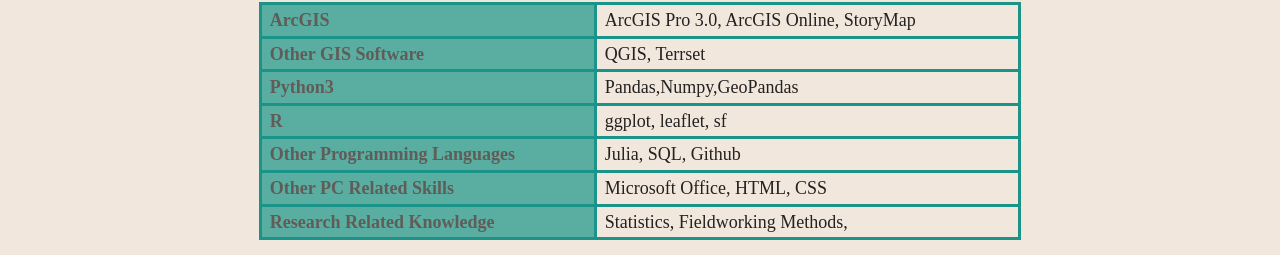
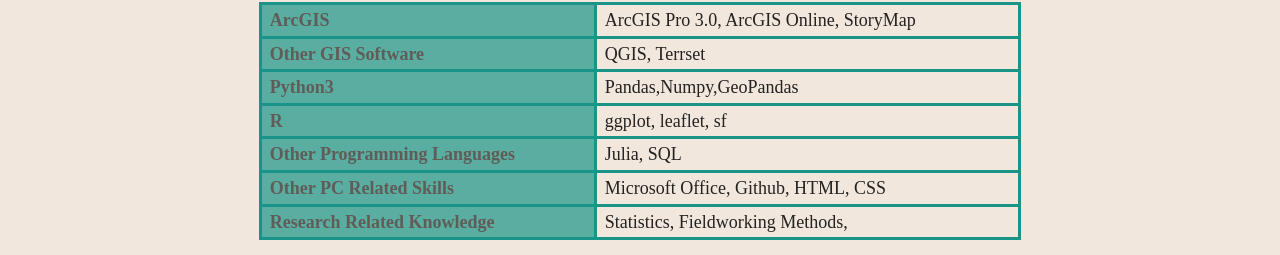
Before and after one commit to naoyamorishita/naoyamorishita.github.io, a plain HTML site: page index.html in a window 1280 px wide. Shown: the part 979-1234 px from the top of the page. Drawn offline with Linux system fonts and the light colour scheme.

Commit message:
minor changes

```diff
--- a/index.html
+++ b/index.html
@@ -59,11 +59,11 @@
 						</tr>
 						<tr>
 							<th>Other Programming Languages</th>
-							<td>Julia, SQL, Github</td>
+							<td>Julia, SQL</td>
 						</tr>
 						<tr>
 							<th>Other PC Related Skills</th>
-							<td>Microsoft Office, HTML, CSS</td>
+							<td>Microsoft Office, Github, HTML, CSS</td>
 						</tr>
 							<th>Research Related Knowledge</th>
 							<td>Statistics, Fieldworking Methods, </td>
```
